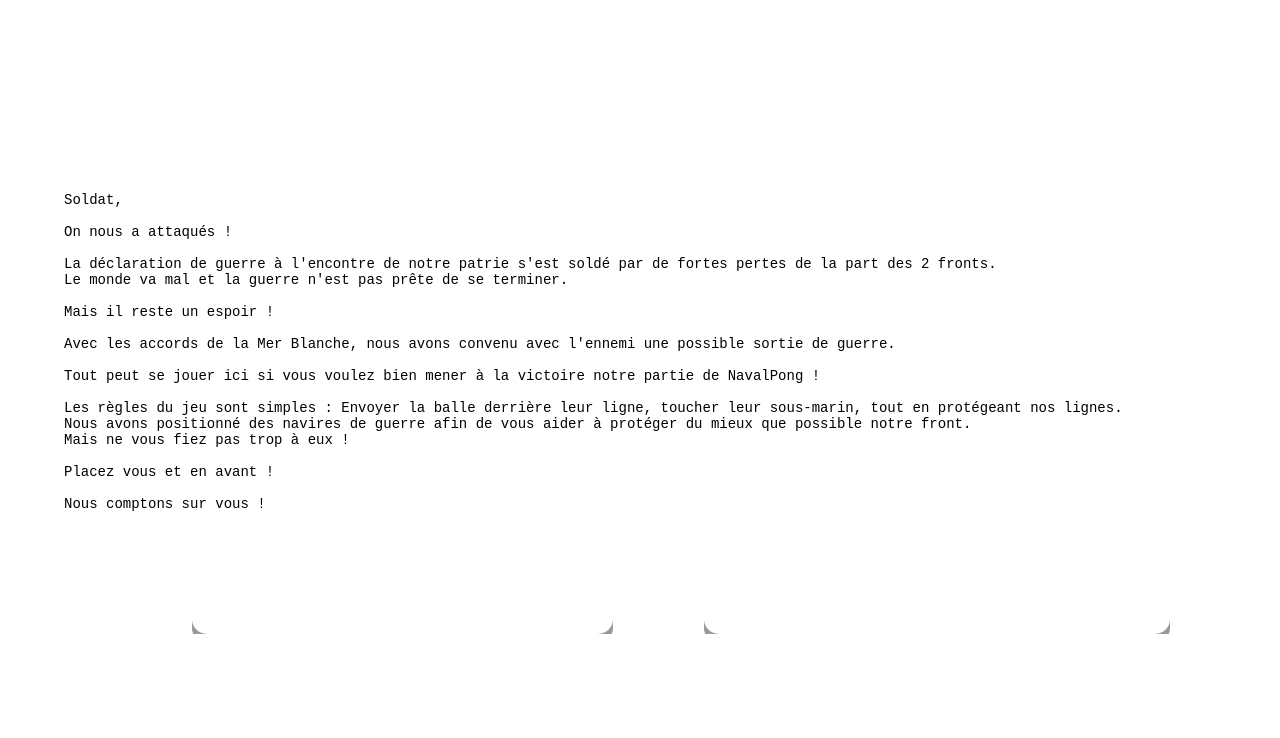
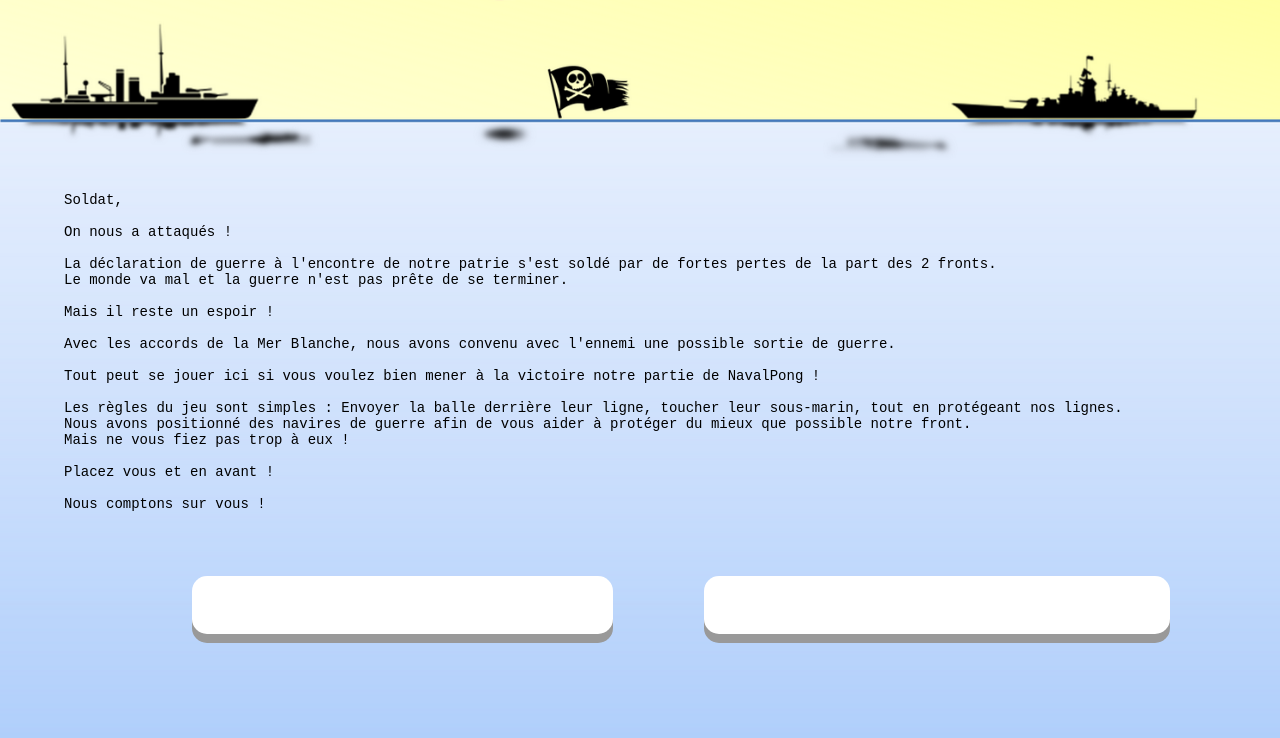
Before and after one commit to LEPRINCE-David/Naval_Pong, a plain HTML site: page ProjetSIA_LEPRINCE_David/index.html in a window 1280 px wide. Shown: the part 192-930 px from the top of the page. Before the commit the page ends 826 px from the top, so only its background shows below. Drawn offline with nearby package versions, Linux system fonts and the light colour scheme; a script that the page names is missing.

Commit message:
Update index.html

```diff
--- a/ProjetSIA_LEPRINCE_David/index.html
+++ b/ProjetSIA_LEPRINCE_David/index.html
@@ -139,7 +139,7 @@
   <body>
 
     <div id=intro>
-            <!--<img class="imageIntro" src="src/medias/images/intro.png" alt="ImageIntro">-->
+            <img class="imageIntro" src="src/medias/images/intro.png" alt="ImageIntro">
             <p class="titreIntro">
             Objet : Déclaration de Guerre
             </p>
```
